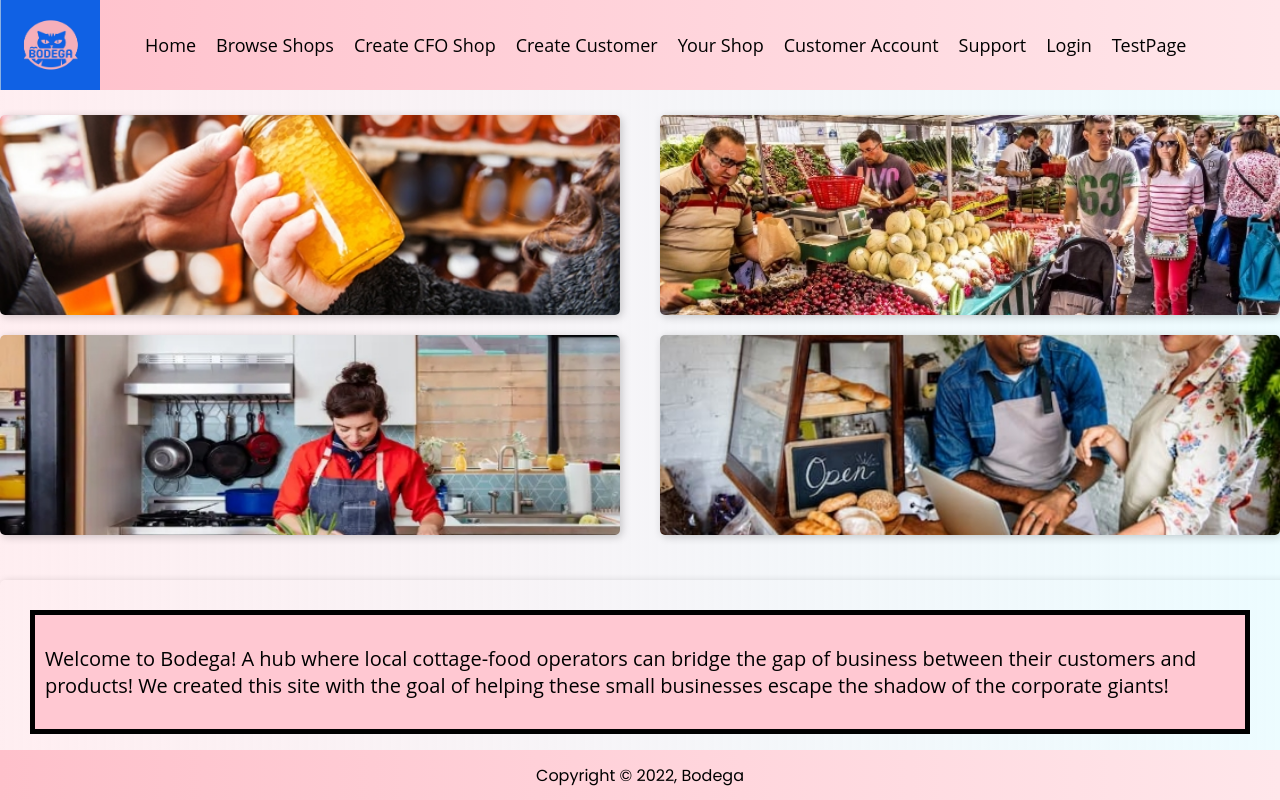
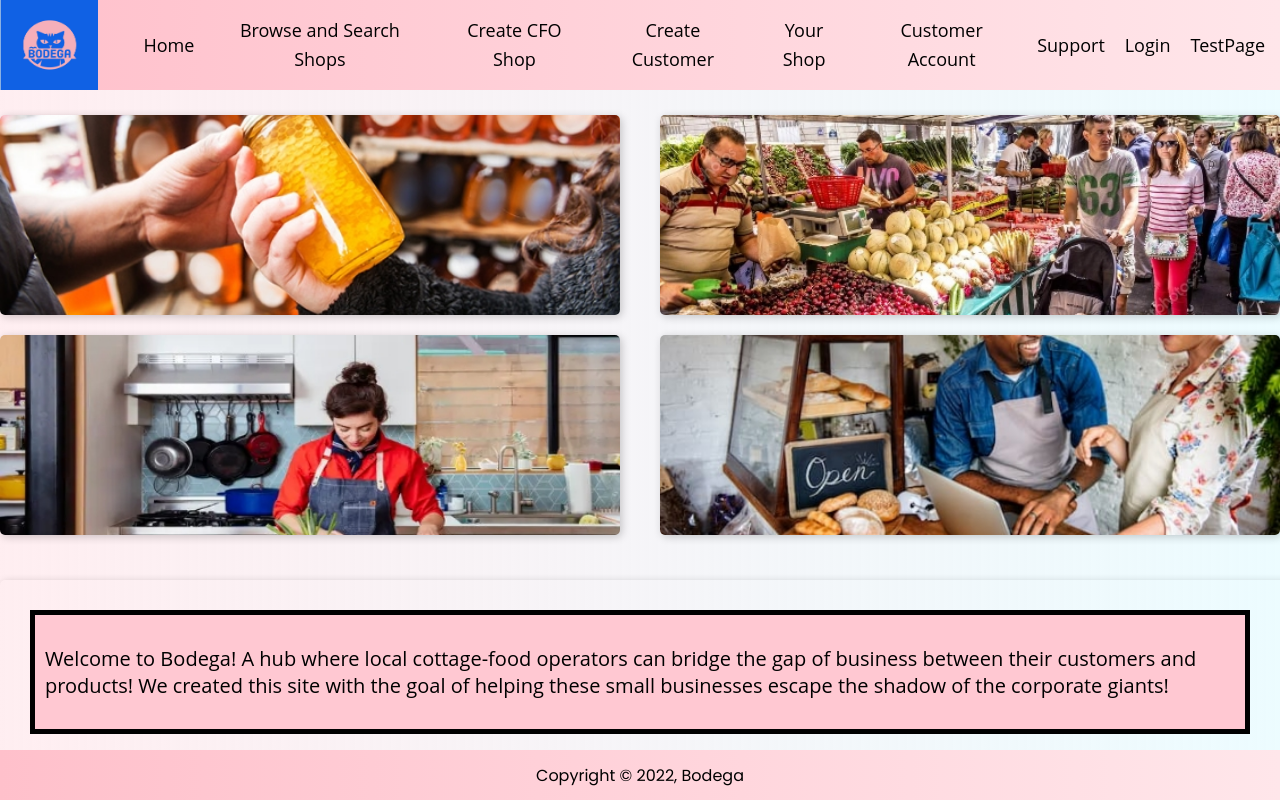
Before and after one commit to RobinRosculete/Bodega-Web-Application, a React (Create React App) app in the folder client/: page / in a window 1280 px wide. Shown: the top 800 px of the page. Built offline with nearby package versions, Linux system fonts and the light colour scheme; the HTML template or start-up script is replaced by a standard one.

Commit message:
changed header name to Browse and Search Shops, to account for both functionalities added to the new page

```diff
--- a/client/src/components/header/Header.js
+++ b/client/src/components/header/Header.js
@@ -15,7 +15,7 @@ function Header() {
           <Link to="/">Home</Link>
         </li>
         <li className={styles.navli}>
-          <Link to="/browser">Browse Shops</Link>
+          <Link to="/browser">Browse and Search Shops</Link>
         </li>
         <li className={styles.navli}>
           <Link to="/CFO-Shop-Creation">Create CFO Shop</Link>
```
